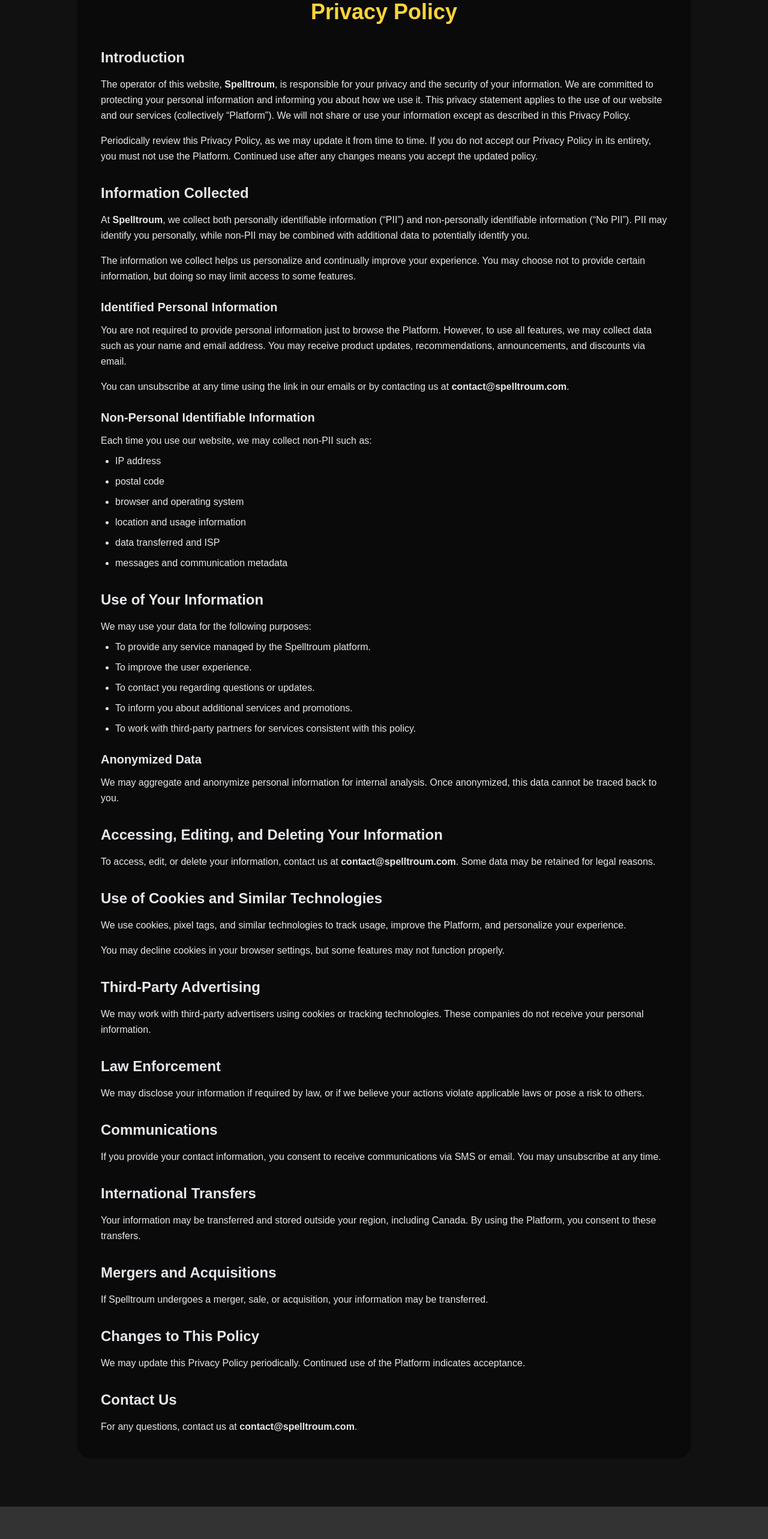
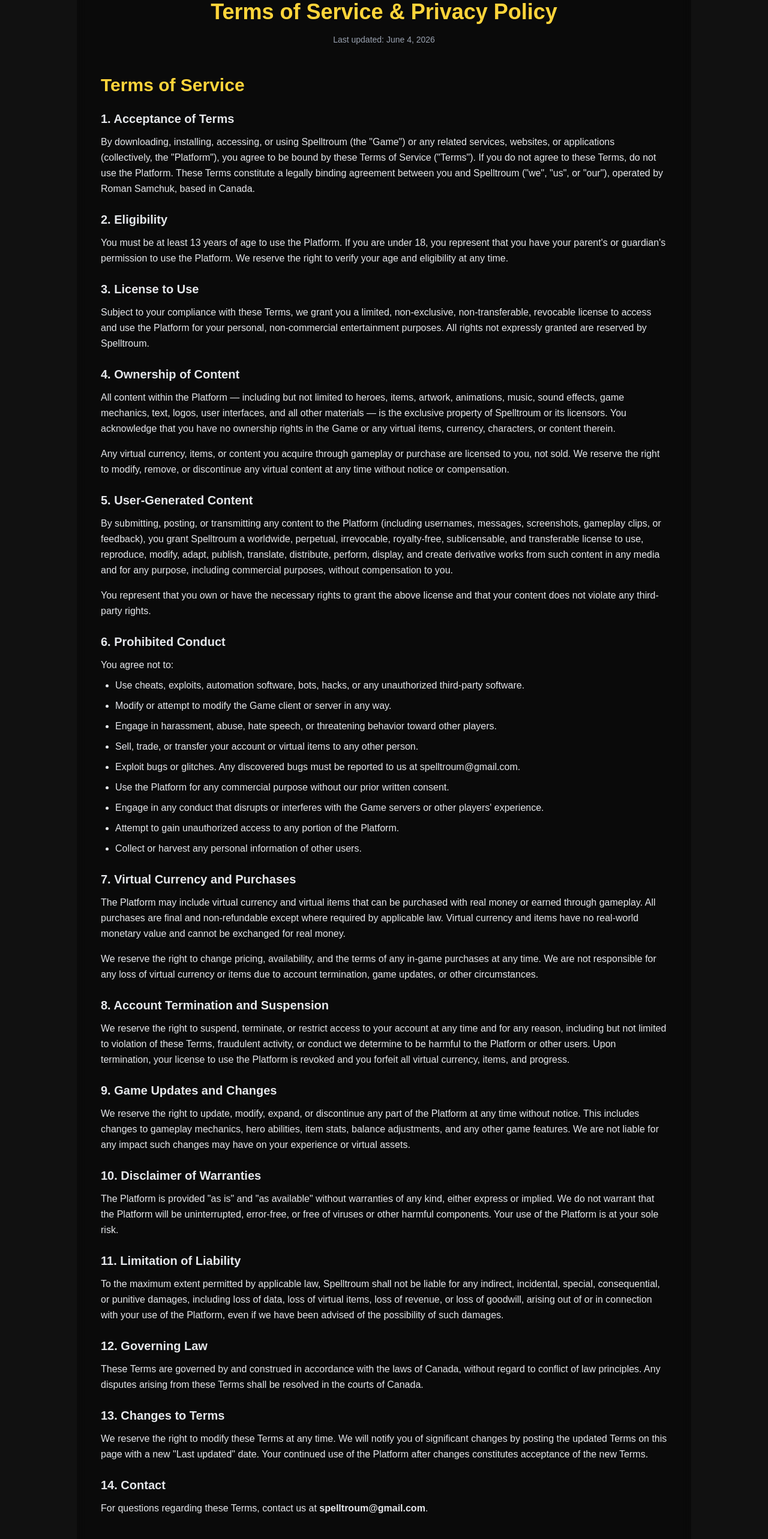
Before and after one commit to rio900/spelltroum_site, a Next.js app: page /terms-of-service-and-privacy-policy in a window 1280 px wide. Shown: the part 120-2686 px from the top of the page at 60% size. Before the commit the page ends 2632 px from the top, so only its background shows below. Built offline with nearby package versions, Linux system fonts and the light colour scheme.

Commit message:
Add Private policy

```diff
--- a/src/app/terms-of-service-and-privacy-policy/page.tsx
+++ b/src/app/terms-of-service-and-privacy-policy/page.tsx
@@ -1,9 +1,15 @@
+import type { Metadata } from 'next';
 import TermsOfServiceAndPrivacyPolicySection from "@/components/pages-components/terms-of-service-and-privacy-policy/terms-of-service-and-privacy-policy";
+
+export const metadata: Metadata = {
+    title: 'Terms of Service & Privacy Policy | Spelltroum',
+    description: 'Read the Terms of Service and Privacy Policy for Spelltroum — a free-to-play mobile arena game developed in Canada.',
+};
 
 export default function Page() {
     return (
-        <div className="min-h-screen bg-color-dashboard-background">
+        <div className="min-h-screen bg-[#111]">
             <TermsOfServiceAndPrivacyPolicySection />
         </div>
-    )
+    );
 }
--- a/src/components/pages-components/terms-of-service-and-privacy-policy/terms-of-service-and-privacy-policy.tsx
+++ b/src/components/pages-components/terms-of-service-and-privacy-policy/terms-of-service-and-privacy-policy.tsx
@@ -1,147 +1,190 @@
 'use client';
 
 export default function TermsOfServiceAndPrivacyPolicySection() {
+    const lastUpdated = 'June 4, 2026';
+
     return (
         <section className="relative w-full min-h-screen flex flex-col items-center text-white bg-[#111] py-20 px-6">
             <div className="w-full max-w-5xl bg-black/40 backdrop-blur-sm p-10 rounded-3xl text-gray-200 leading-relaxed">
 
-                <h1 className="text-4xl font-bold text-center mb-10 text-[#FFD43A]">
-                    Privacy Policy
+                <h1 className="text-4xl font-bold text-center mb-4 text-[#FFD43A]">
+                    Terms of Service &amp; Privacy Policy
                 </h1>
+                <p className="text-center text-gray-400 text-sm mb-12">Last updated: {lastUpdated}</p>
 
-                {/* INTRODUCTION */}
-                <h2 className="text-2xl font-semibold mt-8 mb-4">Introduction</h2>
+                {/* ========== TERMS OF SERVICE ========== */}
+                <h2 className="text-3xl font-bold mt-4 mb-6 text-[#FFD43A]">Terms of Service</h2>
+
+                <h3 className="text-xl font-semibold mt-6 mb-3">1. Acceptance of Terms</h3>
                 <p>
-                    The operator of this website, <strong>Spelltroum</strong>, is responsible for your privacy and the security of your information.
-                    We are committed to protecting your personal information and informing you about how we use it.
-                    This privacy statement applies to the use of our website and our services (collectively “Platform”).
-                    We will not share or use your information except as described in this Privacy Policy.
+                    By downloading, installing, accessing, or using Spelltroum (the &quot;Game&quot;) or any related services, websites, or applications (collectively, the &quot;Platform&quot;), you agree to be bound by these Terms of Service (&quot;Terms&quot;). If you do not agree to these Terms, do not use the Platform. These Terms constitute a legally binding agreement between you and Spelltroum (&quot;we&quot;, &quot;us&quot;, or &quot;our&quot;), operated by Roman Samchuk, based in Canada.
+                </p>
+
+                <h3 className="text-xl font-semibold mt-6 mb-3">2. Eligibility</h3>
+                <p>
+                    You must be at least 13 years of age to use the Platform. If you are under 18, you represent that you have your parent&apos;s or guardian&apos;s permission to use the Platform. We reserve the right to verify your age and eligibility at any time.
+                </p>
+
+                <h3 className="text-xl font-semibold mt-6 mb-3">3. License to Use</h3>
+                <p>
+                    Subject to your compliance with these Terms, we grant you a limited, non-exclusive, non-transferable, revocable license to access and use the Platform for your personal, non-commercial entertainment purposes. All rights not expressly granted are reserved by Spelltroum.
+                </p>
+
+                <h3 className="text-xl font-semibold mt-6 mb-3">4. Ownership of Content</h3>
+                <p>
+                    All content within the Platform — including but not limited to heroes, items, artwork, animations, music, sound effects, game mechanics, text, logos, user interfaces, and all other materials — is the exclusive property of Spelltroum or its licensors. You acknowledge that you have no ownership rights in the Game or any virtual items, currency, characters, or content therein.
                 </p>
                 <p className="mt-4">
-                    Periodically review this Privacy Policy, as we may update it from time to time.
-                    If you do not accept our Privacy Policy in its entirety, you must not use the Platform.
-                    Continued use after any changes means you accept the updated policy.
+                    Any virtual currency, items, or content you acquire through gameplay or purchase are licensed to you, not sold. We reserve the right to modify, remove, or discontinue any virtual content at any time without notice or compensation.
                 </p>
 
-                {/* INFORMATION COLLECTED */}
-                <h2 className="text-2xl font-semibold mt-8 mb-4">Information Collected</h2>
+                <h3 className="text-xl font-semibold mt-6 mb-3">5. User-Generated Content</h3>
                 <p>
-                    At <strong>Spelltroum</strong>, we collect both personally identifiable information (“PII”)
-                    and non-personally identifiable information (“No PII”). PII may identify you personally,
-                    while non-PII may be combined with additional data to potentially identify you.
+                    By submitting, posting, or transmitting any content to the Platform (including usernames, messages, screenshots, gameplay clips, or feedback), you grant Spelltroum a worldwide, perpetual, irrevocable, royalty-free, sublicensable, and transferable license to use, reproduce, modify, adapt, publish, translate, distribute, perform, display, and create derivative works from such content in any media and for any purpose, including commercial purposes, without compensation to you.
                 </p>
                 <p className="mt-4">
-                    The information we collect helps us personalize and continually improve your experience.
-                    You may choose not to provide certain information, but doing so may limit access to some features.
+                    You represent that you own or have the necessary rights to grant the above license and that your content does not violate any third-party rights.
                 </p>
 
-                {/* IDENTIFIED PERSONAL INFO */}
-                <h3 className="text-xl font-semibold mt-6 mb-3">Identified Personal Information</h3>
+                <h3 className="text-xl font-semibold mt-6 mb-3">6. Prohibited Conduct</h3>
+                <p>You agree not to:</p>
+                <ul className="list-disc ml-6 mt-2 space-y-2">
+                    <li>Use cheats, exploits, automation software, bots, hacks, or any unauthorized third-party software.</li>
+                    <li>Modify or attempt to modify the Game client or server in any way.</li>
+                    <li>Engage in harassment, abuse, hate speech, or threatening behavior toward other players.</li>
+                    <li>Sell, trade, or transfer your account or virtual items to any other person.</li>
+                    <li>Exploit bugs or glitches. Any discovered bugs must be reported to us at spelltroum@gmail.com.</li>
+                    <li>Use the Platform for any commercial purpose without our prior written consent.</li>
+                    <li>Engage in any conduct that disrupts or interferes with the Game servers or other players&apos; experience.</li>
+                    <li>Attempt to gain unauthorized access to any portion of the Platform.</li>
+                    <li>Collect or harvest any personal information of other users.</li>
+                </ul>
+
+                <h3 className="text-xl font-semibold mt-6 mb-3">7. Virtual Currency and Purchases</h3>
                 <p>
-                    You are not required to provide personal information just to browse the Platform.
-                    However, to use all features, we may collect data such as your name and email address.
-                    You may receive product updates, recommendations, announcements, and discounts via email.
+                    The Platform may include virtual currency and virtual items that can be purchased with real money or earned through gameplay. All purchases are final and non-refundable except where required by applicable law. Virtual currency and items have no real-world monetary value and cannot be exchanged for real money.
                 </p>
                 <p className="mt-4">
-                    You can unsubscribe at any time using the link in our emails or by contacting us at
-                    <strong> contact@spelltroum.com</strong>.
+                    We reserve the right to change pricing, availability, and the terms of any in-game purchases at any time. We are not responsible for any loss of virtual currency or items due to account termination, game updates, or other circumstances.
                 </p>
 
-                {/* NON PII */}
-                <h3 className="text-xl font-semibold mt-6 mb-3">Non-Personal Identifiable Information</h3>
+                <h3 className="text-xl font-semibold mt-6 mb-3">8. Account Termination and Suspension</h3>
                 <p>
-                    Each time you use our website, we may collect non-PII such as:
+                    We reserve the right to suspend, terminate, or restrict access to your account at any time and for any reason, including but not limited to violation of these Terms, fraudulent activity, or conduct we determine to be harmful to the Platform or other users. Upon termination, your license to use the Platform is revoked and you forfeit all virtual currency, items, and progress.
                 </p>
+
+                <h3 className="text-xl font-semibold mt-6 mb-3">9. Game Updates and Changes</h3>
+                <p>
+                    We reserve the right to update, modify, expand, or discontinue any part of the Platform at any time without notice. This includes changes to gameplay mechanics, hero abilities, item stats, balance adjustments, and any other game features. We are not liable for any impact such changes may have on your experience or virtual assets.
+                </p>
+
+                <h3 className="text-xl font-semibold mt-6 mb-3">10. Disclaimer of Warranties</h3>
+                <p>
+                    The Platform is provided &quot;as is&quot; and &quot;as available&quot; without warranties of any kind, either express or implied. We do not warrant that the Platform will be uninterrupted, error-free, or free of viruses or other harmful components. Your use of the Platform is at your sole risk.
+                </p>
+
+                <h3 className="text-xl font-semibold mt-6 mb-3">11. Limitation of Liability</h3>
+                <p>
+                    To the maximum extent permitted by applicable law, Spelltroum shall not be liable for any indirect, incidental, special, consequential, or punitive damages, including loss of data, loss of virtual items, loss of revenue, or loss of goodwill, arising out of or in connection with your use of the Platform, even if we have been advised of the possibility of such damages.
+                </p>
+
+                <h3 className="text-xl font-semibold mt-6 mb-3">12. Governing Law</h3>
+                <p>
+                    These Terms are governed by and construed in accordance with the laws of Canada, without regard to conflict of law principles. Any disputes arising from these Terms shall be resolved in the courts of Canada.
+                </p>
+
+                <h3 className="text-xl font-semibold mt-6 mb-3">13. Changes to Terms</h3>
+                <p>
+                    We reserve the right to modify these Terms at any time. We will notify you of significant changes by posting the updated Terms on this page with a new &quot;Last updated&quot; date. Your continued use of the Platform after changes constitutes acceptance of the new Terms.
+                </p>
+
+                <h3 className="text-xl font-semibold mt-6 mb-3">14. Contact</h3>
+                <p>
+                    For questions regarding these Terms, contact us at <strong>spelltroum@gmail.com</strong>.
+                </p>
+
+                {/* ========== DIVIDER ========== */}
+                <div className="border-t border-white/20 my-14" />
+
+                {/* ========== PRIVACY POLICY ========== */}
+                <h2 className="text-3xl font-bold mb-6 text-[#FFD43A]">Privacy Policy</h2>
+
+                <h3 className="text-xl font-semibold mt-6 mb-3">1. Introduction</h3>
+                <p>
+                    Spelltroum, operated by Roman Samchuk (Canada), is committed to protecting your privacy. This Privacy Policy explains how we collect, use, store, and share your information when you use the Platform. By using the Platform, you agree to the practices described in this policy.
+                </p>
+
+                <h3 className="text-xl font-semibold mt-6 mb-3">2. Information We Collect</h3>
+                <p>We may collect the following types of information:</p>
                 <ul className="list-disc ml-6 mt-2 space-y-2">
-                    <li>IP address</li>
-                    <li>postal code</li>
-                    <li>browser and operating system</li>
-                    <li>location and usage information</li>
-                    <li>data transferred and ISP</li>
-                    <li>messages and communication metadata</li>
+                    <li><strong>Account information</strong> — username, email address, and password when you register.</li>
+                    <li><strong>Device information</strong> — device type, operating system, browser type, and IP address.</li>
+                    <li><strong>Gameplay data</strong> — match history, hero usage, item builds, performance statistics, and in-game behavior.</li>
+                    <li><strong>Purchase information</strong> — transaction history for in-app purchases (payment details are processed by third-party providers).</li>
+                    <li><strong>Communications</strong> — messages you send us or in-game chat content.</li>
+                    <li><strong>Usage data</strong> — pages visited, features used, session duration, and crash reports.</li>
                 </ul>
 
-                {/* USE OF INFO */}
-                <h2 className="text-2xl font-semibold mt-8 mb-4">Use of Your Information</h2>
-                <p>We may use your data for the following purposes:</p>
-
+                <h3 className="text-xl font-semibold mt-6 mb-3">3. How We Use Your Information</h3>
+                <p>We use your information to:</p>
                 <ul className="list-disc ml-6 mt-2 space-y-2">
-                    <li>To provide any service managed by the Spelltroum platform.</li>
-                    <li>To improve the user experience.</li>
-                    <li>To contact you regarding questions or updates.</li>
-                    <li>To inform you about additional services and promotions.</li>
-                    <li>To work with third-party partners for services consistent with this policy.</li>
+                    <li>Provide, operate, and improve the Platform.</li>
+                    <li>Personalize your gameplay experience.</li>
+                    <li>Process transactions and manage virtual currency.</li>
+                    <li>Detect and prevent cheating, fraud, and abuse.</li>
+                    <li>Enforce our Terms of Service.</li>
+                    <li>Send you updates, announcements, and promotional communications.</li>
+                    <li>Analyze gameplay data to balance and improve the Game.</li>
+                    <li>Comply with legal obligations.</li>
                 </ul>
 
-                {/* ANONYMIZED */}
-                <h3 className="text-xl font-semibold mt-6 mb-3">Anonymized Data</h3>
+                <h3 className="text-xl font-semibold mt-6 mb-3">4. Sharing Your Information</h3>
+                <p>We may share your information with:</p>
+                <ul className="list-disc ml-6 mt-2 space-y-2">
+                    <li><strong>Service providers</strong> — third parties that help us operate the Platform (hosting, analytics, payment processing).</li>
+                    <li><strong>Law enforcement</strong> — when required by law or to protect the rights and safety of users.</li>
+                    <li><strong>Business transfers</strong> — in connection with a merger, acquisition, or sale of assets.</li>
+                </ul>
+                <p className="mt-4">We do not sell your personal information to third parties.</p>
+
+                <h3 className="text-xl font-semibold mt-6 mb-3">5. Cookies and Tracking</h3>
                 <p>
-                    We may aggregate and anonymize personal information for internal analysis.
-                    Once anonymized, this data cannot be traced back to you.
+                    We use cookies and similar tracking technologies to improve your experience, analyze usage, and deliver relevant content. You may control cookie settings through your browser, though some features may not function properly if cookies are disabled.
                 </p>
 
-                {/* ACCESS/EDIT/DELETE */}
-                <h2 className="text-2xl font-semibold mt-8 mb-4">Accessing, Editing, and Deleting Your Information</h2>
+                <h3 className="text-xl font-semibold mt-6 mb-3">6. Data Retention</h3>
                 <p>
-                    To access, edit, or delete your information, contact us at
-                    <strong> contact@spelltroum.com</strong>.
-                    Some data may be retained for legal reasons.
+                    We retain your information for as long as your account is active or as necessary to provide the Platform and comply with legal obligations. You may request deletion of your account and associated data by contacting us at <strong>spelltroum@gmail.com</strong>.
                 </p>
 
-                {/* COOKIES */}
-                <h2 className="text-2xl font-semibold mt-8 mb-4">Use of Cookies and Similar Technologies</h2>
+                <h3 className="text-xl font-semibold mt-6 mb-3">7. Children&apos;s Privacy</h3>
                 <p>
-                    We use cookies, pixel tags, and similar technologies to track usage, improve the Platform,
-                    and personalize your experience.
-                </p>
-                <p className="mt-4">
-                    You may decline cookies in your browser settings, but some features may not function properly.
+                    The Platform is not directed to children under 13. We do not knowingly collect personal information from children under 13. If we become aware that we have collected such information, we will take steps to delete it promptly.
                 </p>
 
-                {/* THIRD PARTY ADS */}
-                <h2 className="text-2xl font-semibold mt-8 mb-4">Third-Party Advertising</h2>
+                <h3 className="text-xl font-semibold mt-6 mb-3">8. International Transfers</h3>
                 <p>
-                    We may work with third-party advertisers using cookies or tracking technologies.
-                    These companies do not receive your personal information.
+                    Your information may be stored and processed in Canada or other countries where our service providers operate. By using the Platform, you consent to the transfer of your information to these locations.
                 </p>
 
-                {/* LAW ENFORCEMENT */}
-                <h2 className="text-2xl font-semibold mt-8 mb-4">Law Enforcement</h2>
+                <h3 className="text-xl font-semibold mt-6 mb-3">9. Security</h3>
                 <p>
-                    We may disclose your information if required by law, or if we believe your actions violate
-                    applicable laws or pose a risk to others.
+                    We implement reasonable technical and organizational measures to protect your information. However, no method of transmission over the internet is 100% secure, and we cannot guarantee absolute security.
                 </p>
 
-                {/* COMMUNICATIONS */}
-                <h2 className="text-2xl font-semibold mt-8 mb-4">Communications</h2>
+                <h3 className="text-xl font-semibold mt-6 mb-3">10. Your Rights</h3>
                 <p>
-                    If you provide your contact information, you consent to receive communications via SMS or email.
-                    You may unsubscribe at any time.
+                    Depending on your location, you may have the right to access, correct, or delete your personal information. To exercise these rights, contact us at <strong>spelltroum@gmail.com</strong>.
                 </p>
 
-                {/* INTERNATIONAL */}
-                <h2 className="text-2xl font-semibold mt-8 mb-4">International Transfers</h2>
+                <h3 className="text-xl font-semibold mt-6 mb-3">11. Changes to This Policy</h3>
                 <p>
-                    Your information may be transferred and stored outside your region, including Canada.
-                    By using the Platform, you consent to these transfers.
+                    We may update this Privacy Policy periodically. We will post the updated policy on this page with a new &quot;Last updated&quot; date. Continued use of the Platform after changes constitutes your acceptance of the updated policy.
                 </p>
 
-                {/* MERGERS */}
-                <h2 className="text-2xl font-semibold mt-8 mb-4">Mergers and Acquisitions</h2>
+                <h3 className="text-xl font-semibold mt-6 mb-3">12. Contact Us</h3>
                 <p>
-                    If Spelltroum undergoes a merger, sale, or acquisition, your information may be transferred.
-                </p>
-
-                {/* CHANGES */}
-                <h2 className="text-2xl font-semibold mt-8 mb-4">Changes to This Policy</h2>
-                <p>
-                    We may update this Privacy Policy periodically. Continued use of the Platform indicates acceptance.
-                </p>
-
-                {/* CONTACT */}
-                <h2 className="text-2xl font-semibold mt-8 mb-4">Contact Us</h2>
-                <p>
-                    For any questions, contact us at <strong>contact@spelltroum.com</strong>.
+                    For any privacy-related questions or requests, contact us at <strong>spelltroum@gmail.com</strong>.
                 </p>
 
             </div>
--- a/src/middleware.ts
+++ b/src/middleware.ts
@@ -9,8 +9,13 @@
     (locale) => pathname.startsWith(`/${locale}/`) || pathname === `/${locale}`
   );
 
+  // Static routes that should not be redirected to locale
+  const staticRoutes = ['/terms-of-service-and-privacy-policy', '/dashboard', '/pool-detail'];
+  const isStaticRoute = staticRoutes.some(r => pathname === r || pathname.startsWith(r + '/'));
+
   if (
     hasLocale ||
+    isStaticRoute ||
     pathname.startsWith('/_next') ||
     pathname.startsWith('/api') ||
     pathname.includes('.')
```
Also changed, not shown: src/app/sitemap.ts (+8 -1 lines).
